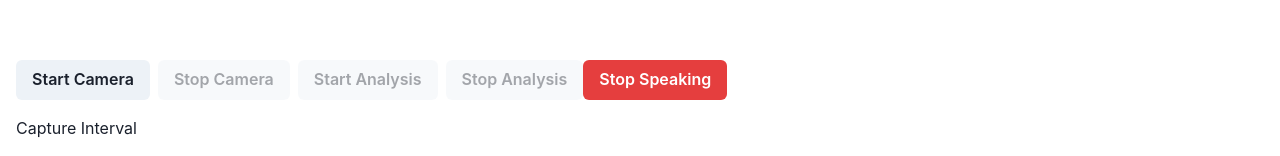
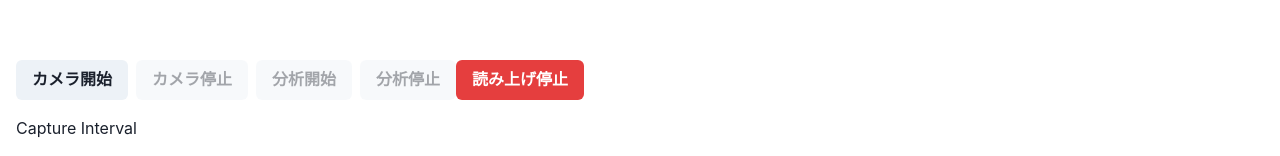
Before and after one commit to yuting0624/VisionBridge, a Next.js app: page / in a window 1280 px wide. Shown: the part 1096-1252 px from the top of the page. Built offline with nearby package versions, Linux system fonts and the light colour scheme; no server answers.

Commit message:
Add loading spinner

```diff
--- a/components/Camera.tsx
+++ b/components/Camera.tsx
@@ -1,5 +1,5 @@
 import React, { useRef, useEffect, useState, useCallback } from 'react';
-import { Box, Button, VStack, AspectRatio, Text, Select, Slider, SliderTrack, SliderFilledTrack, SliderThumb } from '@chakra-ui/react';
+import { Box, Button, VStack, AspectRatio, Text, Select, Slider, SliderTrack, SliderFilledTrack, SliderThumb, Spinner, Alert, AlertIcon } from '@chakra-ui/react';
 import { analyzeImageWithGemini } from '../utils/imageAnalysis';
 import { speakText, stopSpeaking, setSpeechRate, setSpeechVolume } from '../utils/speechSynthesis';
 import { provideNavigation } from '../utils/navigation';
@@ -14,6 +14,8 @@ const Camera: React.FC = () => {
   const [previousAnalysis, setPreviousAnalysis] = useState<string | null>(null);
   const [isFirstAnalysis, setIsFirstAnalysis] = useState(true);
   const [settings, setSettings] = useState<UserSettings>(loadUserSettings());
+  const [isLoading, setIsLoading] = useState(false);
+  const [error, setError] = useState<string | null>(null);
 
   useEffect(() => {
     setSettings(loadUserSettings());
@@ -66,6 +68,8 @@ const Camera: React.FC = () => {
 
   const captureAndAnalyzeImage = useCallback(async () => {
     if (videoRef.current) {
+      setIsLoading(true);
+      setError(null);
       const canvas = document.createElement('canvas');
       canvas.width = videoRef.current.videoWidth;
       canvas.height = videoRef.current.videoHeight;
@@ -86,6 +90,8 @@ const Camera: React.FC = () => {
         console.error("Error analyzing image:", error);
         setAnalysisResult("画像分析中にエラーが発生しました");
         speakText("画像分析中にエラーが発生しました");
+      } finally{
+        setIsLoading(false);
       }
     }
   }, [isFirstAnalysis, previousAnalysis]);
@@ -111,12 +117,19 @@ const Camera: React.FC = () => {
         <video ref={videoRef} autoPlay playsInline />
       </AspectRatio>
       <Box>
-        <Button onClick={startCamera} mr={2} isDisabled={!!stream}>Start Camera</Button>
-        <Button onClick={stopCamera} mr={2} isDisabled={!stream}>Stop Camera</Button>
-        <Button onClick={startAnalysis} mr={2} isDisabled={!stream || isAnalyzing}>Start Analysis</Button>
-        <Button onClick={stopAnalysis} isDisabled={!isAnalyzing}>Stop Analysis</Button>
-        <Button onClick={stopSpeaking} colorScheme="red">Stop Speaking</Button>
+        <Button onClick={startCamera} mr={2} isDisabled={!!stream || isLoading}>カメラ開始</Button>
+        <Button onClick={stopCamera} mr={2} isDisabled={!stream || isLoading}>カメラ停止</Button>
+        <Button onClick={startAnalysis} mr={2} isDisabled={!stream || isAnalyzing || isLoading}>分析開始</Button>
+        <Button onClick={stopAnalysis} isDisabled={!isAnalyzing || isLoading}>分析停止</Button>
+        <Button onClick={stopSpeaking} colorScheme="red" isDisabled={isLoading}>読み上げ停止</Button>
       </Box>
+      {isLoading && <Spinner />}
+      {error && (
+        <Alert status="error">
+          <AlertIcon />
+          {error}
+        </Alert>
+      )}
       {analysisResult && (
         <Box mt={4}>
           <Text fontWeight="bold">Analysis Result:</Text>
--- a/pages/api/analyzeImage.ts
+++ b/pages/api/analyzeImage.ts
@@ -3,7 +3,7 @@ import { VertexAI } from '@google-cloud/vertexai';
 
 const PROJECT_ID = process.env.GCP_PROJECT_ID;
 const LOCATION = 'us-central1';
-const MODEL_NAME = 'gemini-1.5-pro-preview-0409';
+const MODEL_NAME = 'gemini-1.0-pro-vision';
 
 if (!PROJECT_ID) {
   throw new Error("GCP_PROJECT_ID is not set");
```
